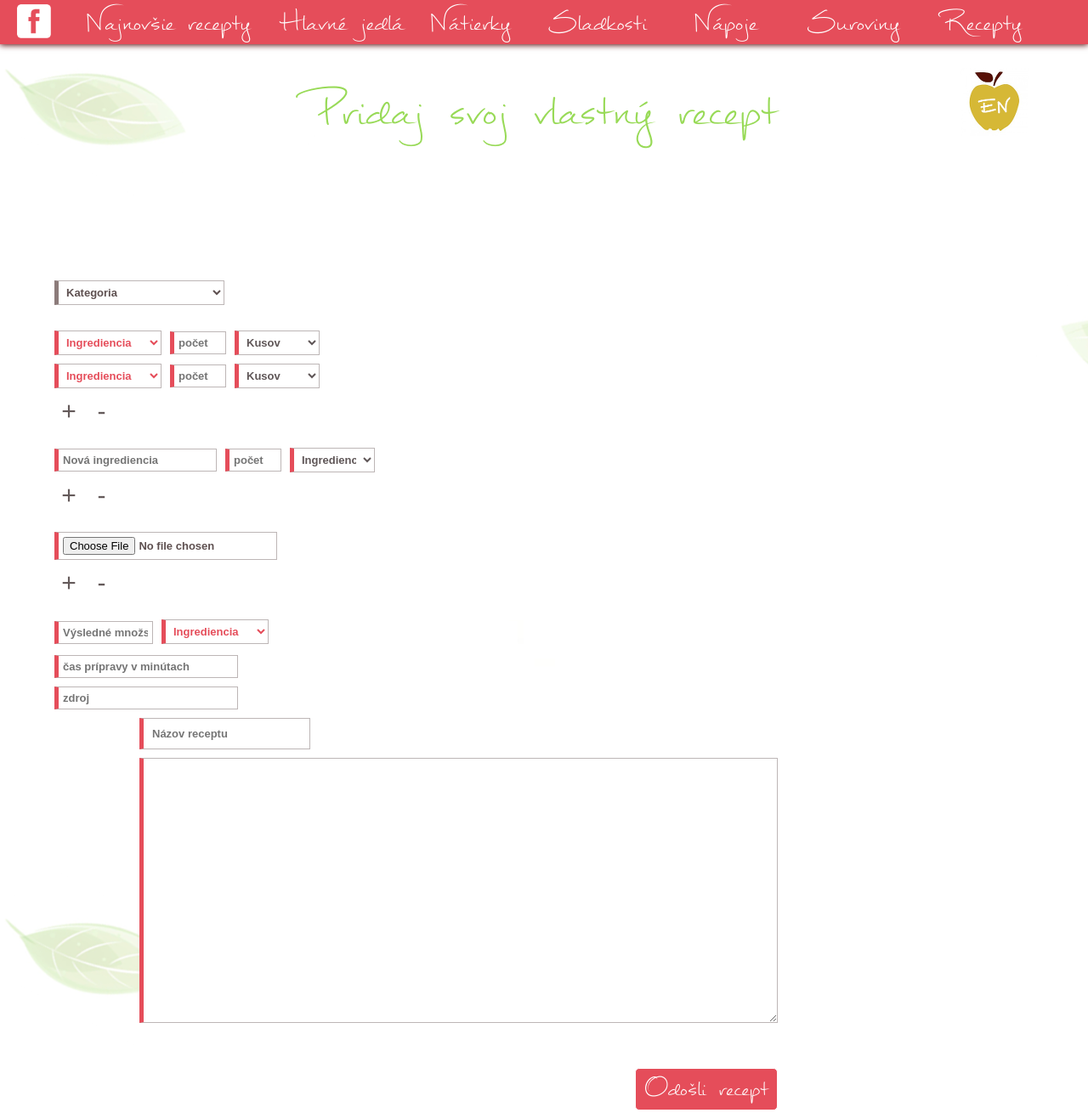
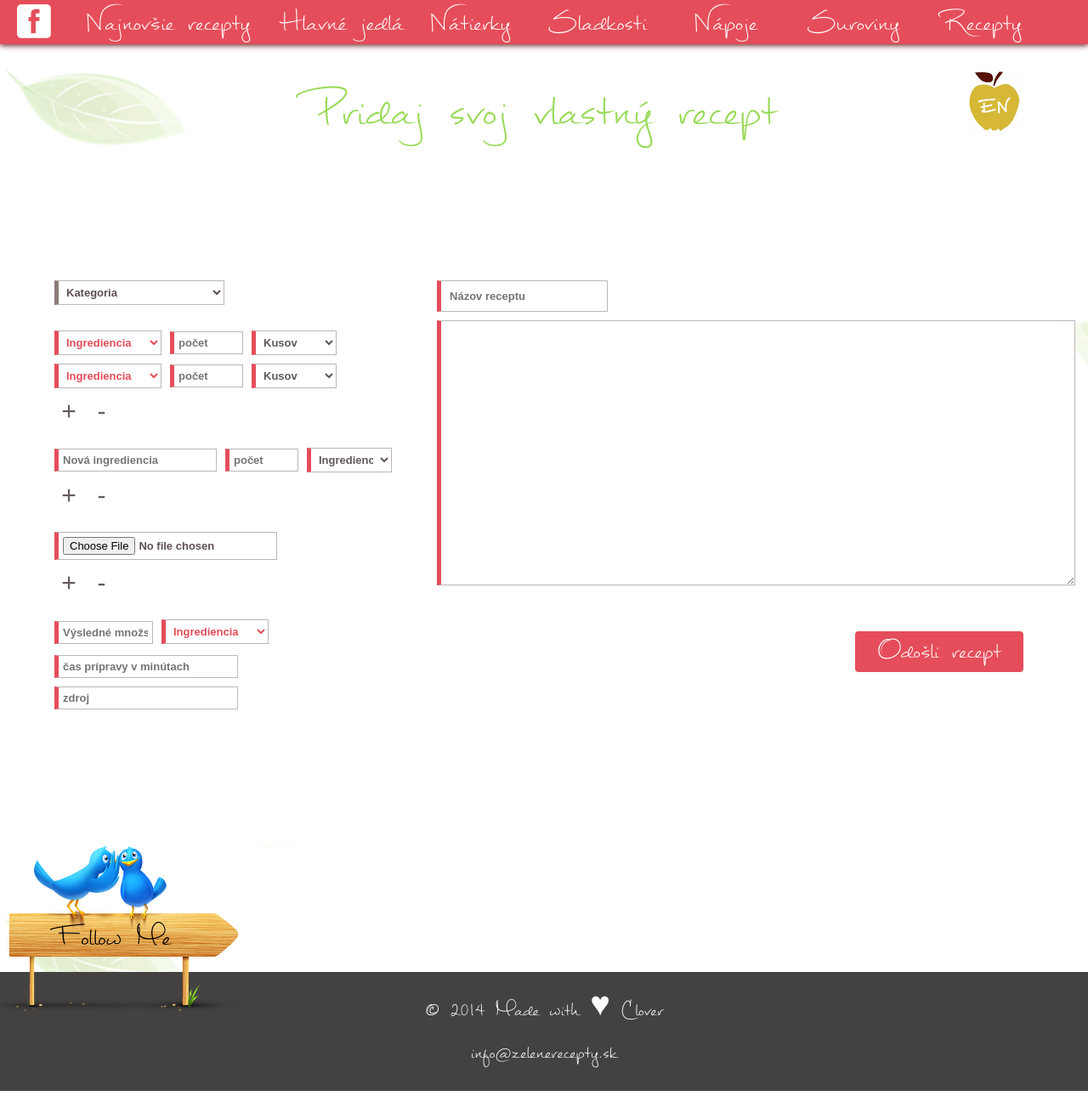
Before and after one commit to DajanaStiberova/zelene-recepty, a plain HTML site: page resources/add-recipe.html in a window 1280 px wide. Shown: the top 1310 px of the page at 85% size. After the commit the page ends 1284 px from the top, so only its background shows below. Drawn offline with Linux system fonts and the light colour scheme; files that its build step writes are made by us from their sources; files whose address does not match are found by name.

Commit message:
Little changes in CSS - footer

```diff
--- a/resources/public/style.css
+++ b/resources/public/style.css
@@ -255,7 +255,7 @@ li.list {
     position:absolute;
     margin-left:auto;
     right:0;
-    margin-top: 20px;
+    margin-top: 10px;
     margin-right: 30px;
 }
 
@@ -617,7 +617,8 @@ li.list {
 }
 
 #copyright {
-    margin-top:-40px;
+    padding-top:10px;
+    line-height:50px;
     background-color:#444141;
     color:white;
     text-decoration:none;
@@ -626,9 +627,8 @@ li.list {
     text-align:center;
     bottom:0px;
     width:100%;
-    padding-top: 20px;
+    padding-top:20px;
     padding-bottom: 20px;
-
 }
 
 footer {
@@ -719,6 +719,10 @@ footer {
     z-index:10;
 }
 
+a#follow-me img {
+    margin-bottom:-50px;
+}
+
 #like img{
     margin-top: 110px;
     position: absolute;
@@ -770,7 +774,7 @@ td:first-child select{
 }
 
 input {
-    width: 50px;
+    width: 70px;
     padding: 5px;
     margin: 0 auto;
     background: white;
@@ -819,7 +823,7 @@ select:after {
 
 
 #ar-content {
-    padding-bottom:250px;
+    padding-bottom:150px;
     width:90%;
     margin-left:auto;
     margin-right:auto;
@@ -827,6 +831,7 @@ select:after {
 
 #ar-left {
     display:inline-block;
+    width:30%;
 
 }
 
@@ -843,6 +848,7 @@ select:after {
     display:inline-block;
     margin-left: 100px;
     vertical-align: top;
+    width:60%;
 }
 }
 
@@ -936,7 +942,7 @@ select:after {
     border-radius: 5px;
     border-color: white;
     color: white;
-    width: auto;
+    width: 200px;
     padding-left: 10px;
     padding-right: 10px;
     float: right;
```
Also changed, not shown: 1 other file.
